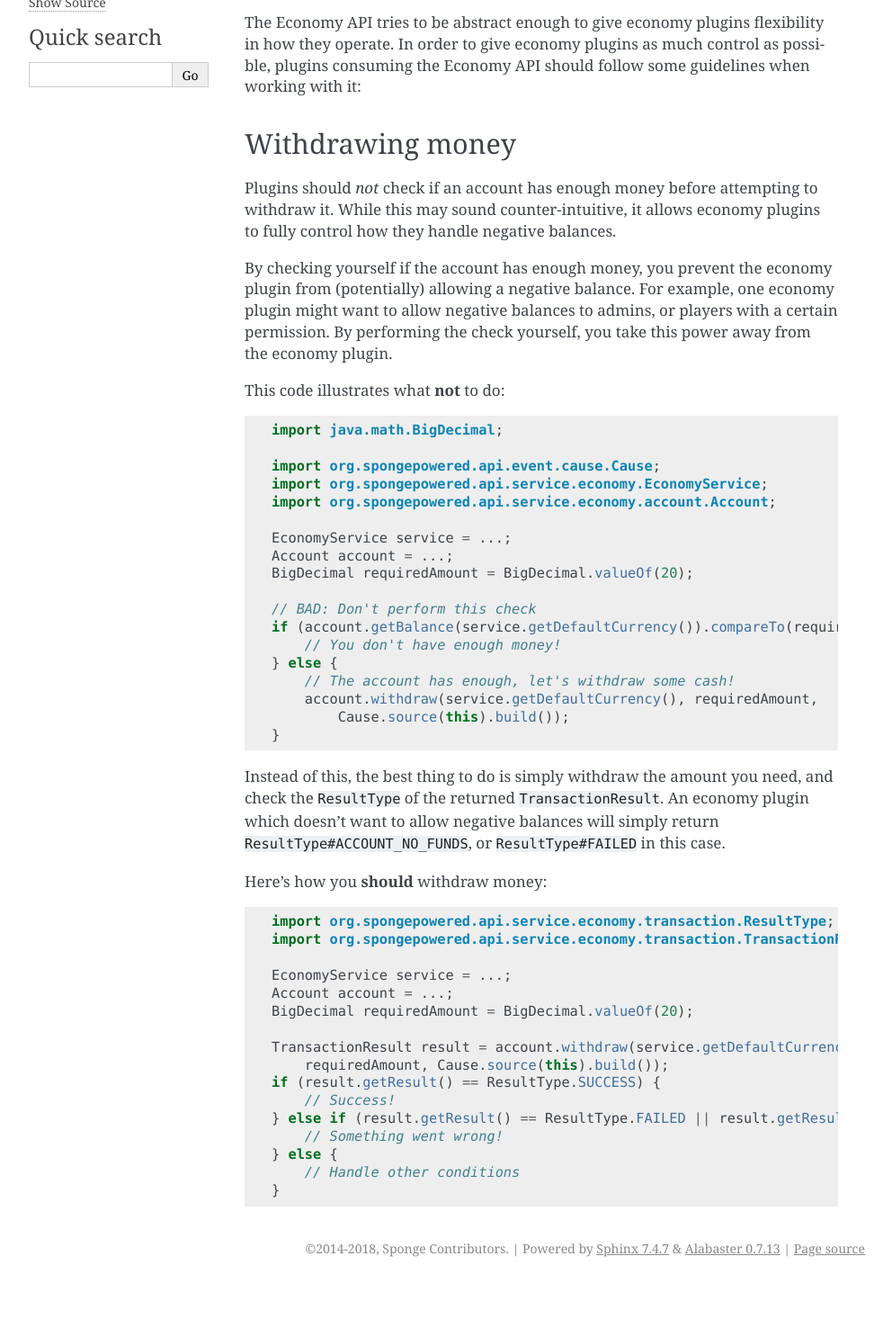
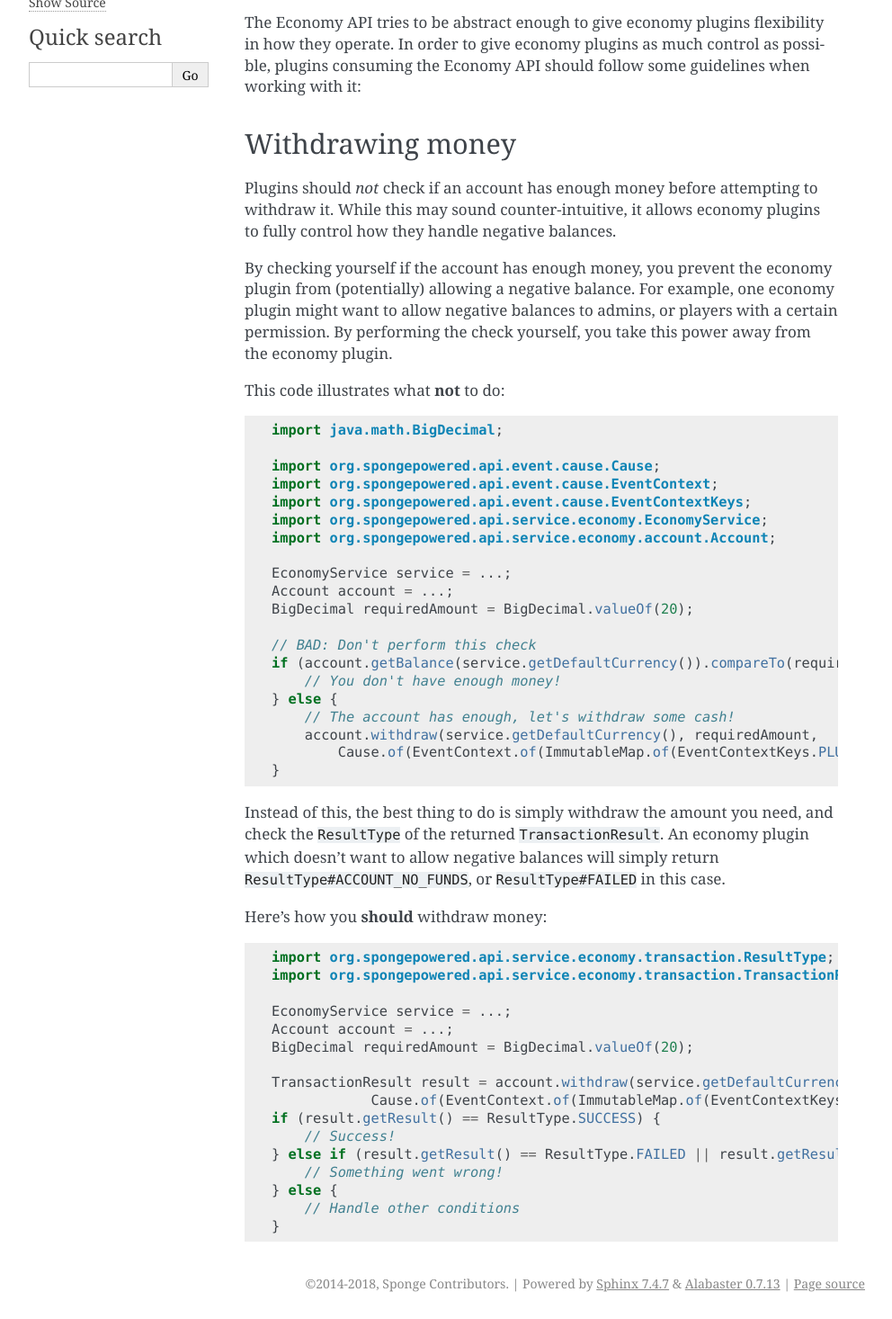
Before and after one commit to SpongePowered/SpongeDocs, a Sphinx documentation site: the page built from source/plugin/economy/practices.rst, in a window 1280 px wide, cut to the strip 200-1666 px from the top of the page. Shown: the whole strip at 90% size, without its empty margins (148-1140 px from the left). Built offline with Sphinx 7.4.7, drawn with Linux system fonts in a browser that asks for light colours; pages that are not in the unit, such as notebooks, are missing from menus; cross-references to code outside the pages are shown as plain code; before the commit the page ends 1627 px from its top, so only the background shows below that.

Commit message:
Fix outdated causes in economy practices

```diff
--- a/source/plugin/economy/practices.rst
+++ b/source/plugin/economy/practices.rst
@@ -16,9 +16,9 @@
 Plugins should *not* check if an account has enough money before attempting to withdraw it. While this may
 sound counter-intuitive, it allows economy plugins to fully control how they handle negative balances.
 
-By checking yourself if the account has enough money, you prevent the economy plugin from (potentially)
-allowing a negative balance. For example, one economy plugin might want to allow negative balances to admins,
-or players with a certain permission. By performing the check yourself, you take this power away from the economy plugin.
+By checking yourself if the account has enough money, you prevent the economy plugin from (potentially) allowing a
+negative balance. For example, one economy plugin might want to allow negative balances to admins, or players with a
+certain permission. By performing the check yourself, you take this power away from the economy plugin.
 
 This code illustrates what **not** to do:
 
@@ -27,6 +27,8 @@
     import java.math.BigDecimal;
 
     import org.spongepowered.api.event.cause.Cause;
+    import org.spongepowered.api.event.cause.EventContext;
+    import org.spongepowered.api.event.cause.EventContextKeys;
     import org.spongepowered.api.service.economy.EconomyService;
     import org.spongepowered.api.service.economy.account.Account;
 
@@ -40,7 +42,7 @@
     } else {
         // The account has enough, let's withdraw some cash!
         account.withdraw(service.getDefaultCurrency(), requiredAmount,
-            Cause.source(this).build());
+            Cause.of(EventContext.of(ImmutableMap.of(EventContextKeys.PLUGIN, this)), this));
     }
 
 
@@ -59,8 +61,8 @@
     Account account = ...;
     BigDecimal requiredAmount = BigDecimal.valueOf(20);
 
-    TransactionResult result = account.withdraw(service.getDefaultCurrency(),
-        requiredAmount, Cause.source(this).build());
+    TransactionResult result = account.withdraw(service.getDefaultCurrency(), requiredAmount,
+                Cause.of(EventContext.of(ImmutableMap.of(EventContextKeys.PLUGIN, this)), this));
     if (result.getResult() == ResultType.SUCCESS) {
         // Success!
     } else if (result.getResult() == ResultType.FAILED || result.getResult() == ResultType.ACCOUNT_NO_FUNDS) {
```
